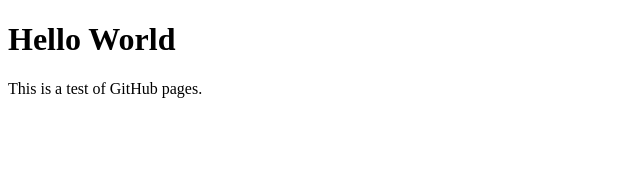
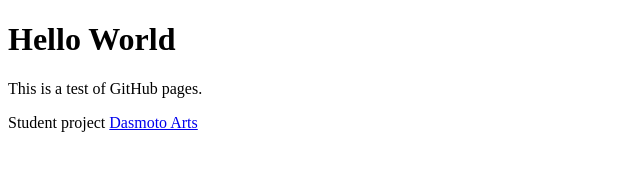
Before and after one commit to gadgetchaser/gadgetchaser.github.io, a plain HTML site: page index.html in a window 1280 px wide. Shown: the whole page, without its empty margins (0-640 px from the left). Drawn offline with Linux system fonts and the light colour scheme.

Commit message:
Added link to project page

```diff
--- a/index.html
+++ b/index.html
@@ -7,6 +7,8 @@
 
     <p>This is a test of GitHub pages.</p>
 
+    <p>Student project <a href="DasmotoArts/index.html" target="_blank">Dasmoto Arts</a></p>
+
   </body>
 
 </html>
```
